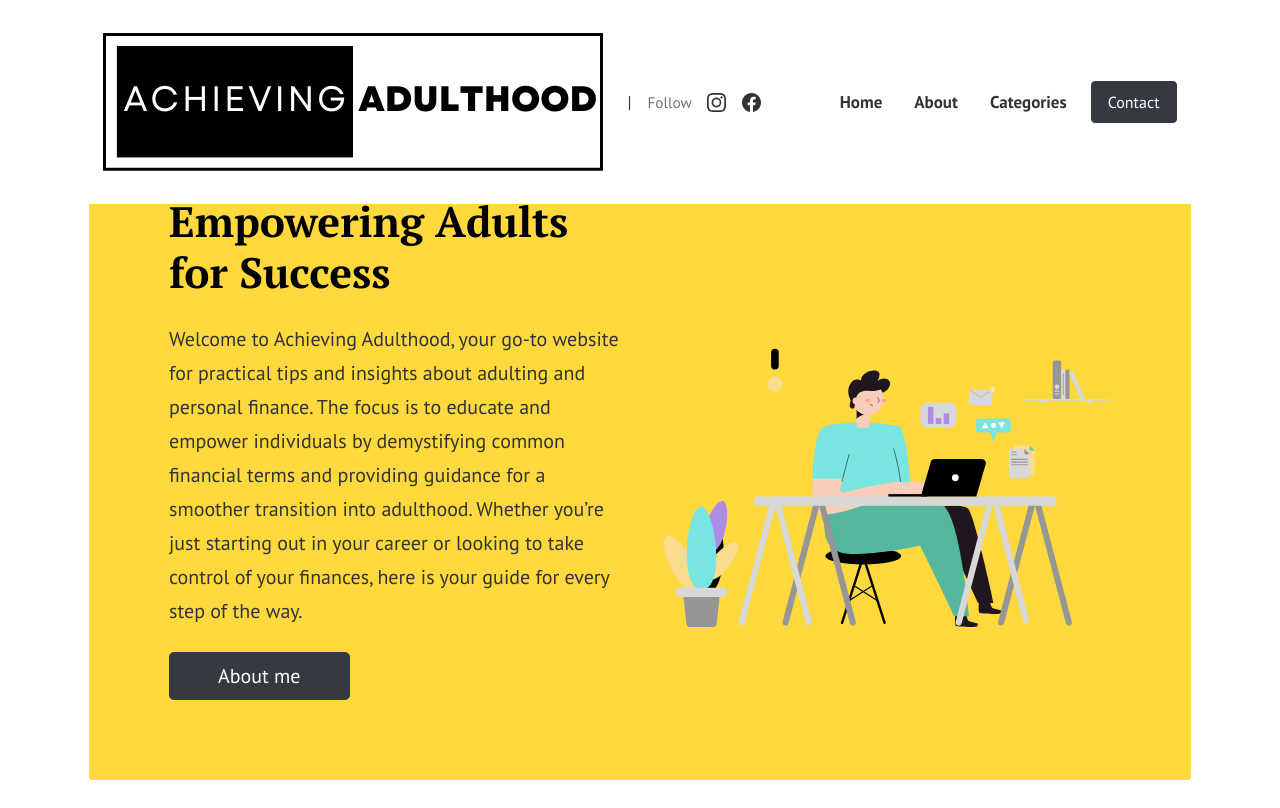
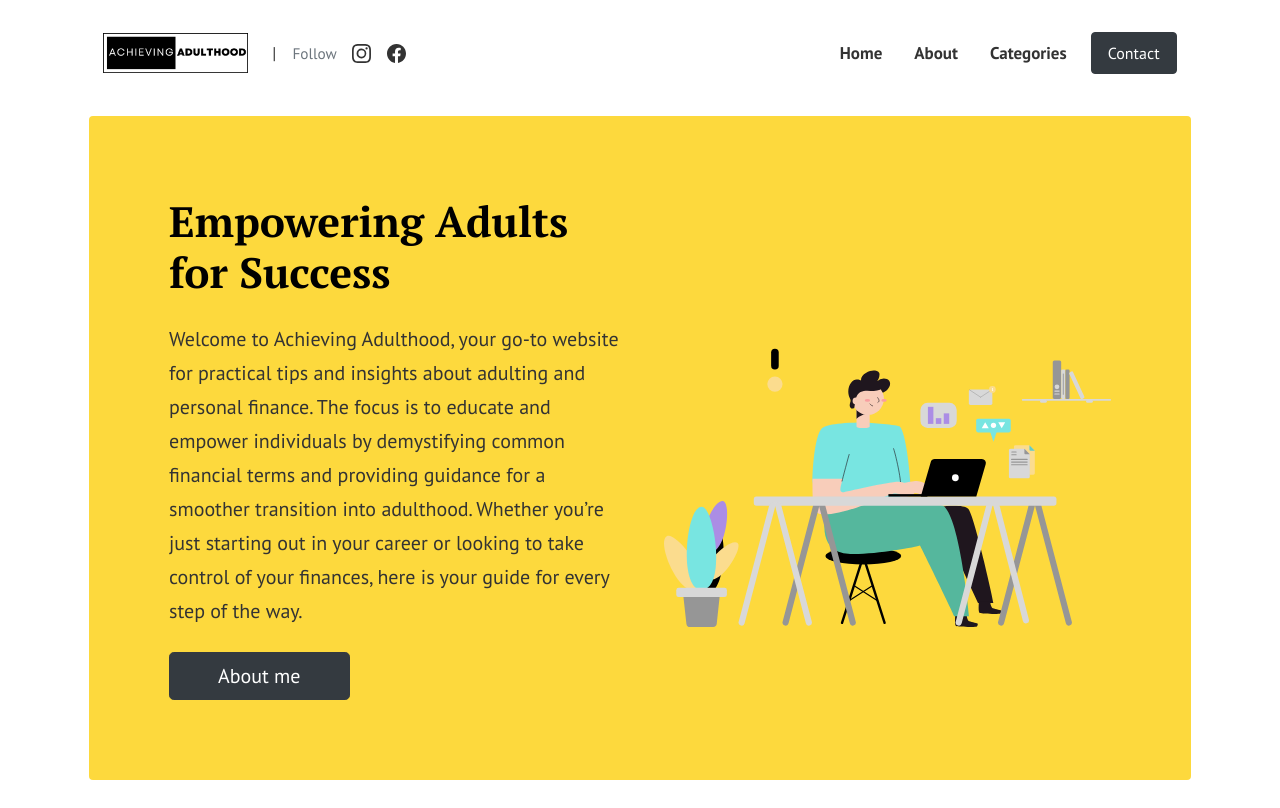
Before and after one commit to jkic2023github/achievingadulthood.com, a Jekyll site: the page built from index.html, in a window 1280 px wide and 1400 px high. Shown: the top 808 px of the window. Built offline with Jekyll 4.4.1, drawn with Linux system fonts in a browser that asks for light colours; the list of posts is cut into pages by our own code; comment, search, counter and statistics services are not loaded; grey boxes are pictures that could not be loaded.

Commit message:
Update theme.scss

```diff
--- a/assets/css/theme.scss
+++ b/assets/css/theme.scss
@@ -553,7 +553,7 @@ background-color: #fff;
 
 img {max-width:100%;height: auto;}
 
-img.logo {
+.mr-2 {
   height: auto;
   max-height: 40px;
   max-width: 100%;
```
